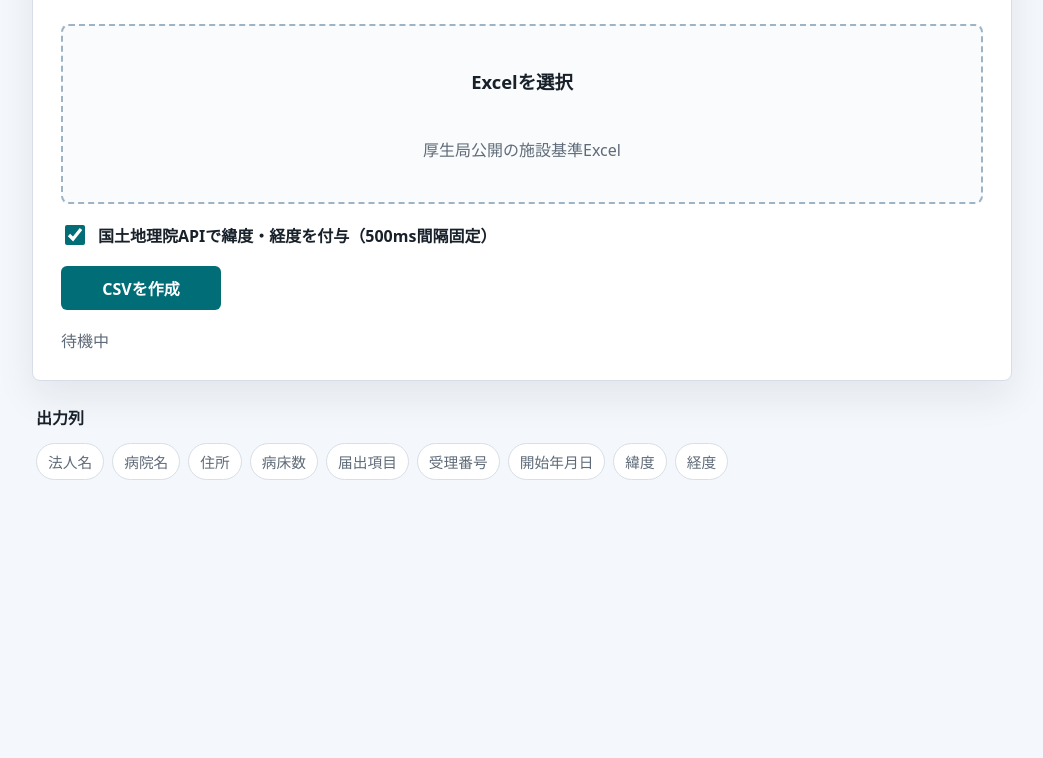
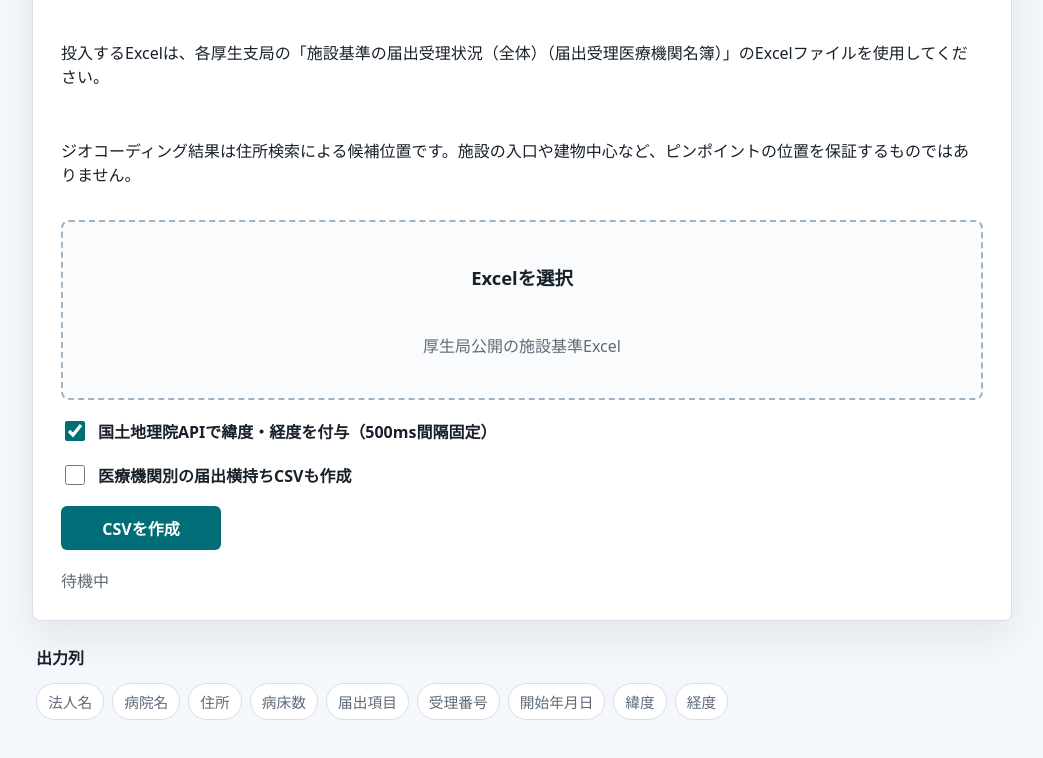
Before and after one commit to GISPHN/kouseikyoku-facility-standards-csv, a plain HTML site: page index.html in a window 1280 px wide. Shown: the part 144-902 px from the top of the page, without its empty margins (118-1161 px from the left). Before the commit the page ends 800 px from the top, so only its background shows below. Drawn offline with Linux system fonts and the light colour scheme.

Commit message:
Add upload guidance and wide output option

```diff
--- a/index.html
+++ b/index.html
@@ -18,6 +18,9 @@
         </div>
 
         <form id="convertForm" class="uploader">
+          <p class="help-text">投入するExcelは、各厚生支局の「施設基準の届出受理状況（全体）（届出受理医療機関名簿）」のExcelファイルを使用してください。</p>
+          <p class="help-text">ジオコーディング結果は住所検索による候補位置です。施設の入口や建物中心など、ピンポイントの位置を保証するものではありません。</p>
+
           <label class="dropzone" for="pdfFile">
             <span class="drop-title">Excelを選択</span>
             <span id="fileName" class="drop-subtitle">厚生局公開の施設基準Excel</span>
@@ -27,6 +30,11 @@
           <label class="switch">
             <input id="geocode" name="geocode" type="checkbox" checked />
             <span>国土地理院APIで緯度・経度を付与（500ms間隔固定）</span>
+          </label>
+
+          <label class="switch">
+            <input id="wideOutput" name="wideOutput" type="checkbox" />
+            <span>医療機関別の届出横持ちCSVも作成</span>
           </label>
 
           <button id="submitButton" type="submit">CSVを作成</button>
```
